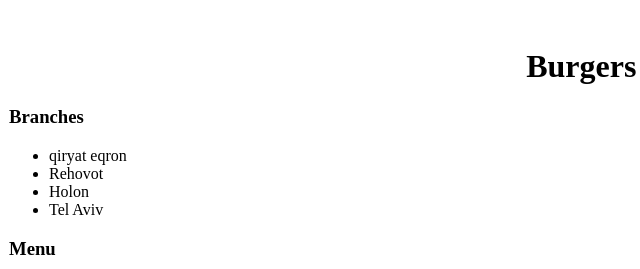
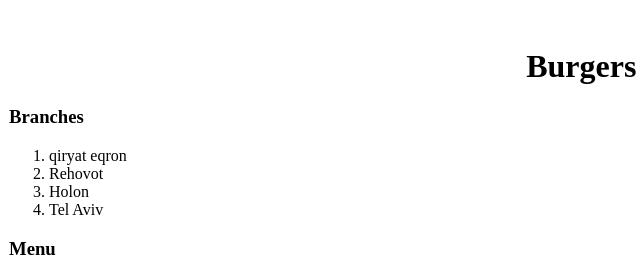
Before and after one commit to olaib/hw, a plain HTML site: page lesson - 2/תרגיל כיתה/טבלה ורשימה מסודרת/index.html in a window 1280 px wide. Shown: the top 269 px of the page, 29-669 px from the left. Drawn offline with Linux system fonts and the light colour scheme.

Commit message:
Update index.html

```diff
--- a/lesson - 2/תרגיל כיתה/טבלה ורשימה מסודרת/index.html
+++ b/lesson - 2/תרגיל כיתה/טבלה ורשימה מסודרת/index.html
@@ -12,12 +12,12 @@
     <h1 class="center my-10">Burgers Bar</h1>
     <div id="branches">
         <h3>Branches</h3>
-        <ul id="branch-list">
+        <ol id="branch-list">
             <li>qiryat eqron</li>
             <li>Rehovot</li>
             <li>Holon</li>
             <li>Tel Aviv</li>
-        </ul>
+        </ol>
     </div>
     <div id="menu">
         <h3>Menu</h3>
```
